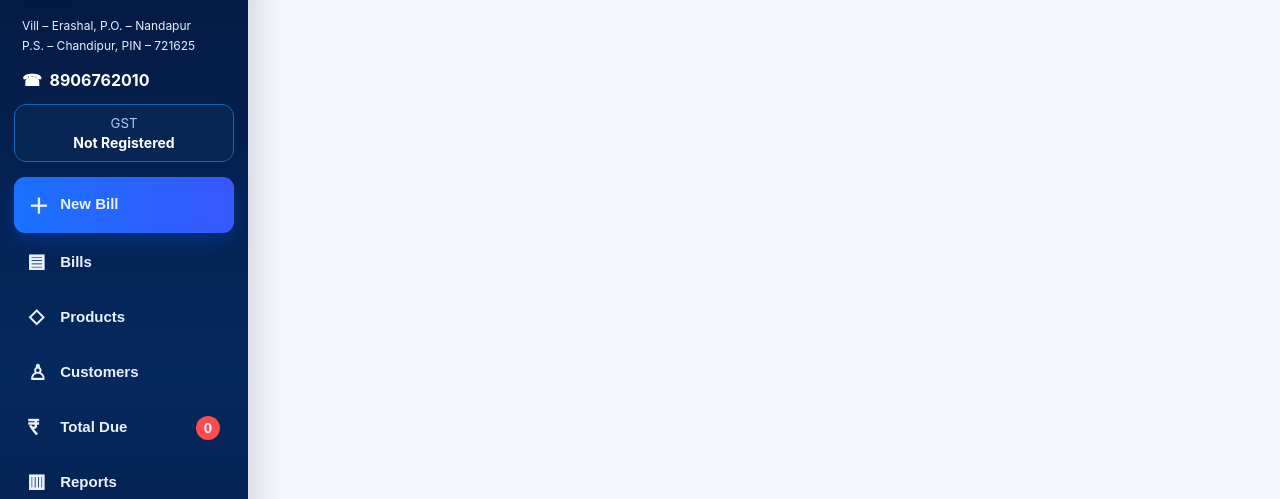
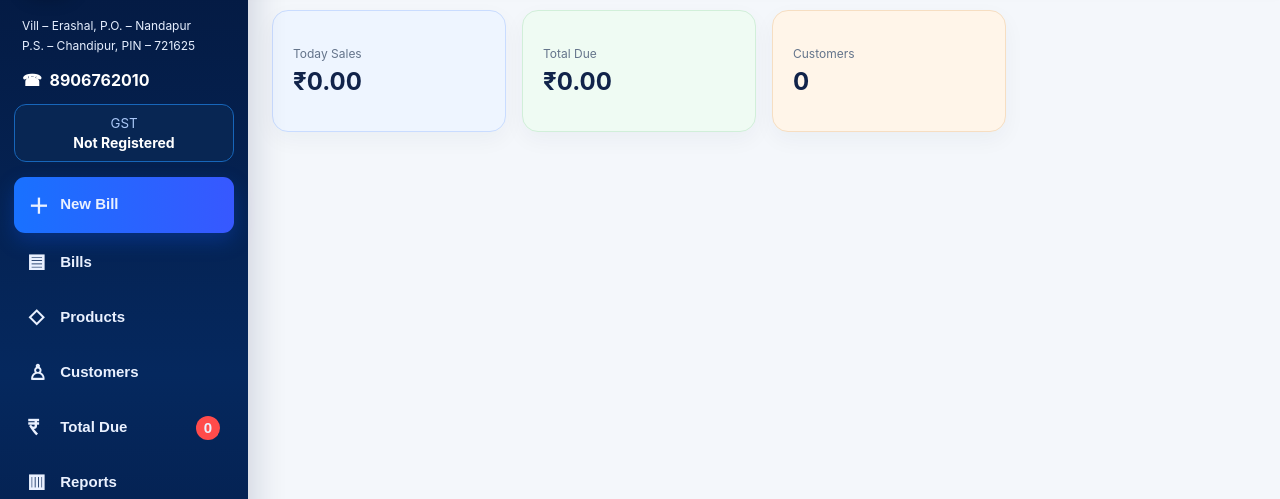
Before and after one commit to sahebghorai1998-web/sahebghorai1998-web.github.io, a plain HTML site: page index.html in a window 1280 px wide. Shown: the part 90-589 px from the top of the page. Drawn offline with Linux system fonts and the light colour scheme.

Commit message:
Update index.html

```diff
--- a/index.html
+++ b/index.html
@@ -165,8 +165,9 @@ button{border-radius:9px}
   <div class="sub">SRI KRISHNA BUILDERS</div>
   <div>Vill – Erashal, P.O. – Nandapur, P.S. – Chandipur, PIN – 721625</div>
   <div>Phone: 8906762010 • GST: Not Registered</div>
+</div>
 
-<div class="card no-print" style="padding:12px">
+<div class="card no-print" style="padding:12px>
   <div style="display:grid;grid-template-columns:repeat(3,1fr);gap:8px" id="dashStats">
     <div style="padding:12px;border-radius:14px;background:#eff6ff"><div style="font-size:12px;color:#64748b">Today Sales</div><b id="dashSales">₹0.00</b></div>
     <div style="padding:12px;border-radius:14px;background:#fff7ed"><div style="font-size:12px;color:#64748b">Total Due</div><b id="dashDue">₹0.00</b></div>
```
